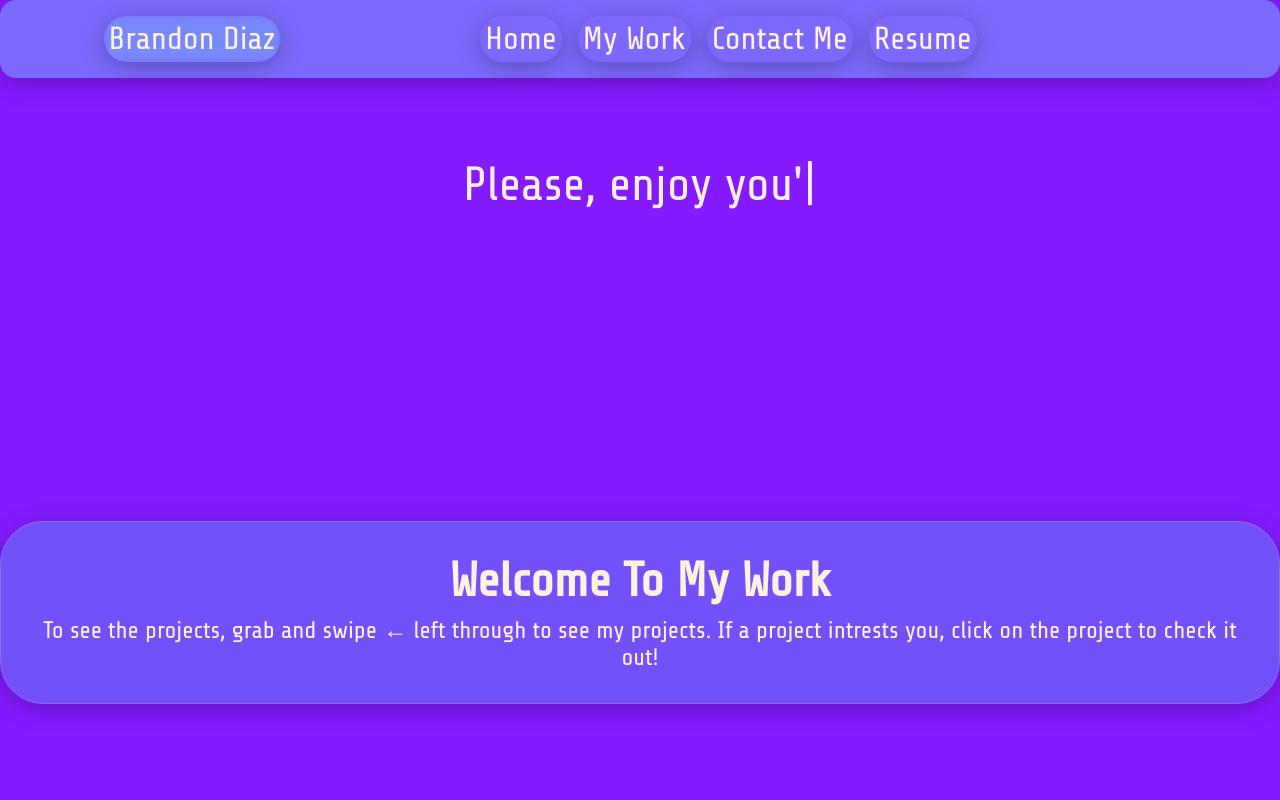
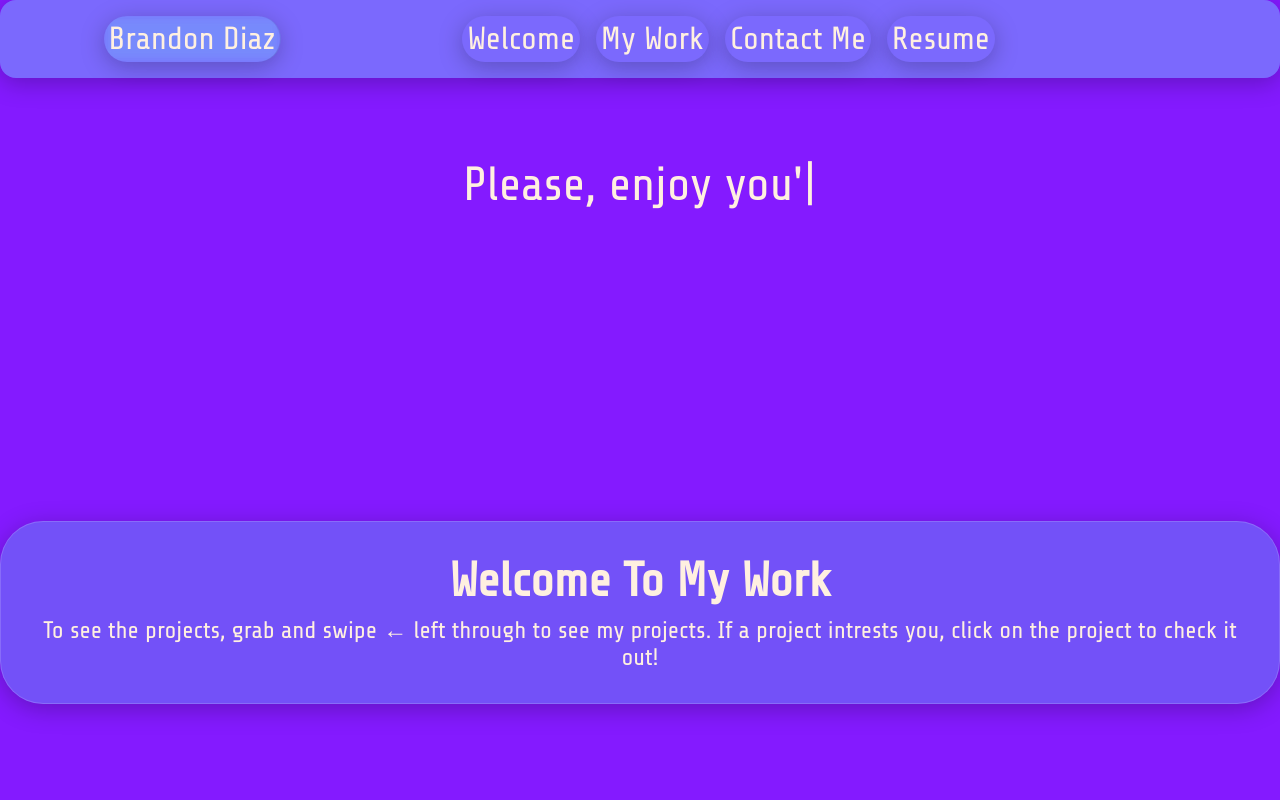
Before and after one commit to 1Clide1/My-react-port, a React (Create React App) app: page / in a window 1280 px wide. Shown: the top 800 px of the page. Built offline with nearby package versions, Linux system fonts and the light colour scheme; some icons are missing.

Commit message:
changed home to welcome since that makes more sense

```diff
--- a/src/components/navbar/MenuItems.js
+++ b/src/components/navbar/MenuItems.js
@@ -4,7 +4,7 @@
 // make sure to export this
 export const MenuItems = [
   {
-    name: "Home",
+    name: "Welcome",
     // url is just short for href
     url: "#Home",
     // cName is just short for class name
```
